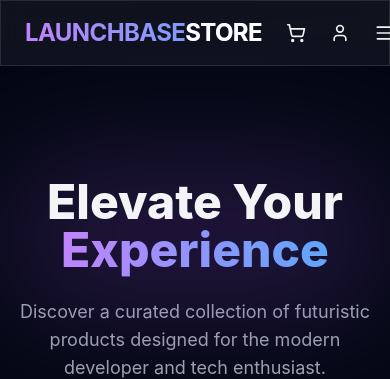
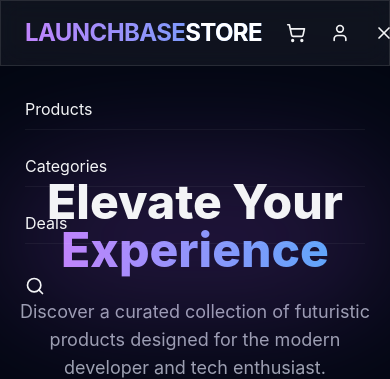
Before and after one commit to vikashm2/Temp_Ecommerce, a Next.js app: page / in a window 390 px wide. Both pictures are taken after a click on the button 383 px from the left and 33 px from the top of the page. Shown: the top 379 px of the page. Built offline with nearby package versions, Linux system fonts and the light colour scheme.

Commit message:
UI: Improve mobile responsiveness (Navbar, Hero, Newsletter, Auth forms)

```diff
--- a/components/Navbar.js
+++ b/components/Navbar.js
@@ -1,14 +1,18 @@
+import { useState } from 'react';
 import Link from 'next/link';
-import { ShoppingCart, User, Search, Menu } from 'lucide-react';
+import { ShoppingCart, User, Search, Menu, X } from 'lucide-react';
 
 // navigation bar component
 const Navbar = () => {
+  const [isMenuOpen, setIsMenuOpen] = useState(false);
+
   return (
     <nav className="sticky top-0 z-50 glass py-4 px-6 md:px-12 flex items-center justify-between">
       <Link href="/" className="text-2xl font-bold text-gradient tracking-tight">
         LAUNCHBASE<span className="text-white">STORE</span>
       </Link>
 
+      {/* Desktop Navigation */}
       <div className="hidden md:flex items-center space-x-8">
         <Link href="/products" className="hover:text-purple-400 transition-colors">Products</Link>
         <Link href="/categories" className="hover:text-purple-400 transition-colors">Categories</Link>
@@ -25,10 +29,27 @@
         <Link href="/login" className="hover:text-purple-400 transition-colors">
           <User size={20} />
         </Link>
-        <button className="md:hidden hover:text-purple-400 transition-colors">
-          <Menu size={20} />
+        <button
+          className="md:hidden hover:text-purple-400 transition-colors"
+          onClick={() => setIsMenuOpen(!isMenuOpen)}
+        >
+          {isMenuOpen ? <X size={20} /> : <Menu size={20} />}
         </button>
       </div>
+
+      {/* Mobile Navigation Dropdown */}
+      {isMenuOpen && (
+        <div className="absolute top-full left-0 w-full glass-dark flex flex-col p-6 space-y-4 md:hidden animate-in fade-in slide-in-from-top-1 duration-200">
+          <Link href="/products" onClick={() => setIsMenuOpen(false)} className="hover:text-purple-400 transition-colors py-2 border-b border-white/5">Products</Link>
+          <Link href="/categories" onClick={() => setIsMenuOpen(false)} className="hover:text-purple-400 transition-colors py-2 border-b border-white/5">Categories</Link>
+          <Link href="/deals" onClick={() => setIsMenuOpen(false)} className="hover:text-purple-400 transition-colors py-2 border-b border-white/5">Deals</Link>
+          <div className="flex items-center space-x-4 pt-4">
+            <button className="hover:text-purple-400 transition-colors">
+              <Search size={20} />
+            </button>
+          </div>
+        </div>
+      )}
     </nav>
   );
 };
--- a/pages/index.js
+++ b/pages/index.js
@@ -80,21 +80,21 @@
 
       {/* Newsletter / CTA Section */}
       <section className="py-20">
-        <div className="glass-card p-12 text-center rounded-3xl relative overflow-hidden">
+        <div className="glass-card p-6 sm:p-12 text-center rounded-3xl relative overflow-hidden">
           <div className="absolute top-0 right-0 w-64 h-64 bg-purple-600/10 blur-3xl -mr-32 -mt-32 rounded-full"></div>
           <div className="absolute bottom-0 left-0 w-64 h-64 bg-blue-600/10 blur-3xl -ml-32 -mb-32 rounded-full"></div>
 
-          <h2 className="text-3xl font-bold mb-6">Stay in the Loop</h2>
+          <h2 className="text-2xl sm:text-3xl font-bold mb-6">Stay in the Loop</h2>
           <p className="text-gray-400 mb-8 max-w-md mx-auto">
             Subscribe to our newsletter and get notified about new futuristic releases and exclusive drops.
           </p>
-          <div className="flex max-w-md mx-auto">
+          <div className="flex flex-col sm:flex-row max-w-md mx-auto space-y-4 sm:space-y-0">
             <input
               type="email"
               placeholder="Enter your email"
-              className="flex-grow glass rounded-l-xl py-3 px-6 focus:outline-none focus:ring-1 focus:ring-purple-500"
+              className="flex-grow glass rounded-xl sm:rounded-r-none py-3 px-6 focus:outline-none focus:ring-1 focus:ring-purple-500"
             />
-            <button className="bg-white text-black font-bold px-8 rounded-r-xl hover:bg-gray-200 transition-colors">Join</button>
+            <button className="bg-white text-black font-bold px-8 py-3 rounded-xl sm:rounded-l-none hover:bg-gray-200 transition-colors">Join</button>
           </div>
         </div>
       </section>
--- a/pages/login.js
+++ b/pages/login.js
@@ -44,7 +44,7 @@
         <motion.div
           initial={{ opacity: 0, y: 20 }}
           animate={{ opacity: 1, y: 0 }}
-          className="glass-card p-10 w-full max-w-md"
+          className="glass-card p-6 sm:p-10 w-full max-w-md"
         >
           <h2 className="text-3xl font-bold mb-2 text-center">Welcome <span className="text-gradient">Back</span></h2>
           <p className="text-gray-400 text-center mb-8">Sign in to your account to continue</p>
--- a/pages/signup.js
+++ b/pages/signup.js
@@ -44,7 +44,7 @@
         <motion.div
           initial={{ opacity: 0, y: 20 }}
           animate={{ opacity: 1, y: 0 }}
-          className="glass-card p-10 w-full max-w-md"
+          className="glass-card p-6 sm:p-10 w-full max-w-md"
         >
           <h2 className="text-3xl font-bold mb-2 text-center">Create <span className="text-gradient">Account</span></h2>
           <p className="text-gray-400 text-center mb-8">Join the futuristic ecommerce platform</p>
```
